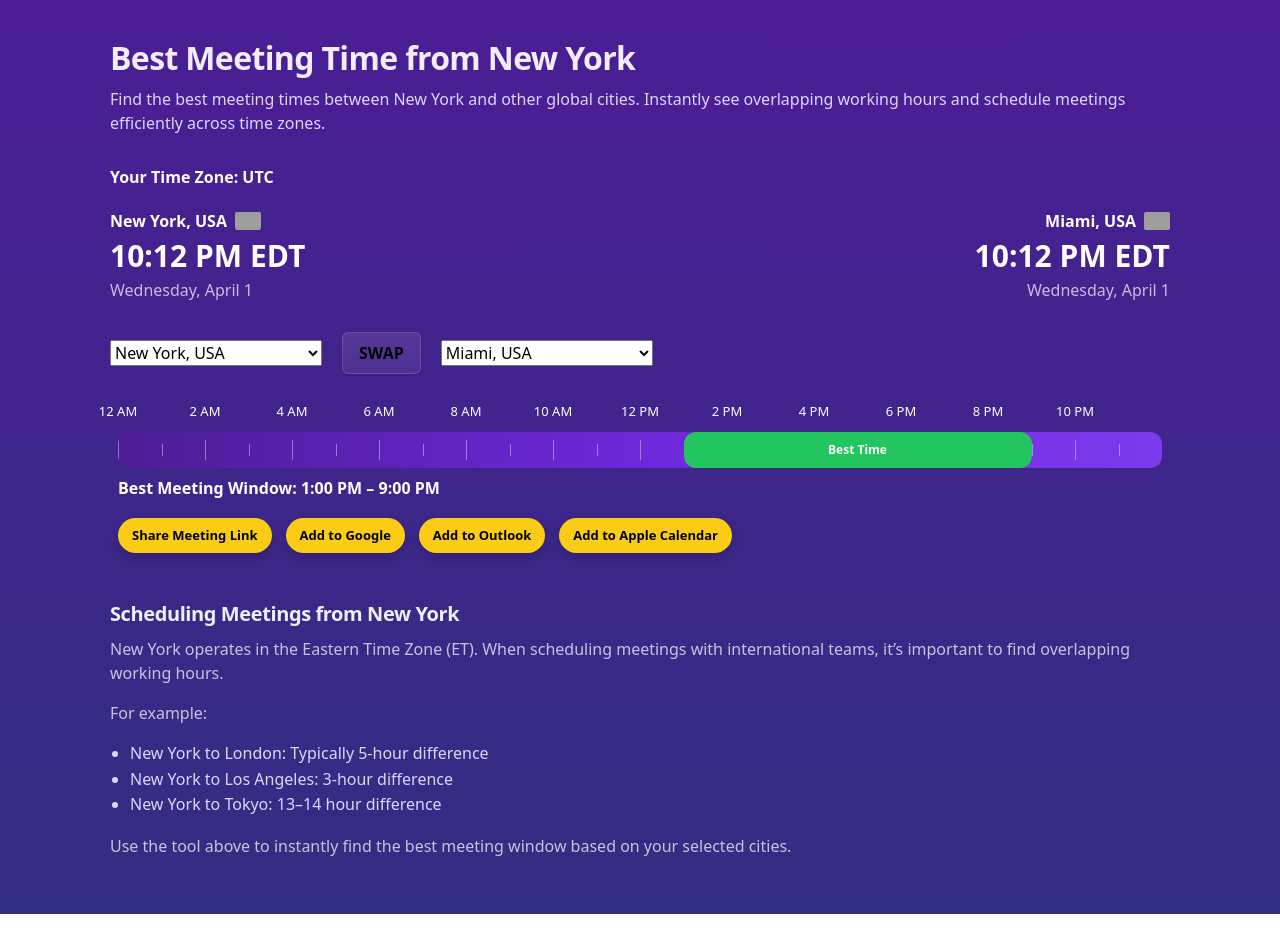
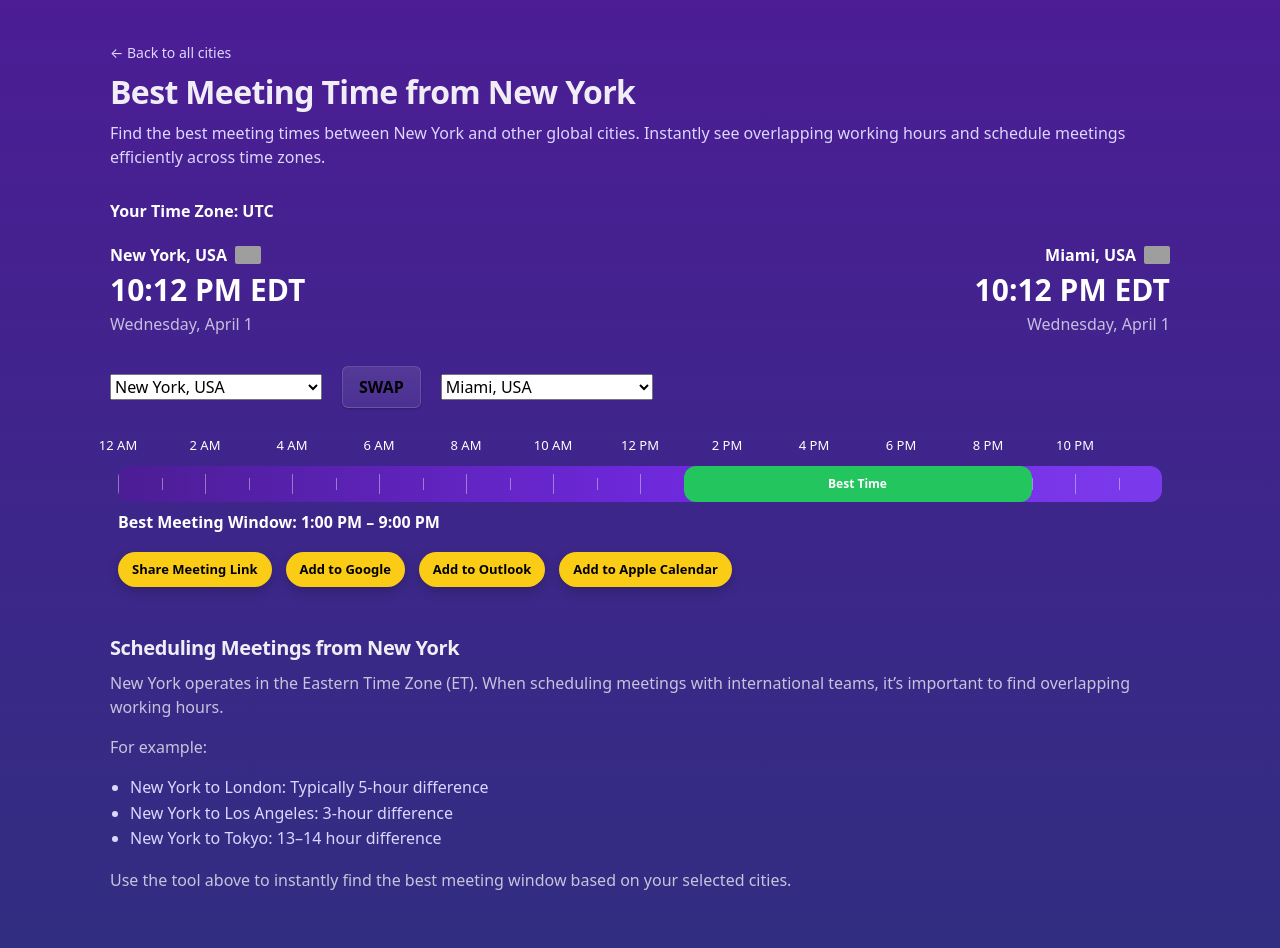
Before and after one commit to techtalk1282/Best-Meeting-Time, a Next.js app: page /best-meeting-time-new-york in a window 1280 px wide. Before the commit the page ends 914 px from the top, so only its background shows below. Built offline with nearby package versions, Linux system fonts and the light colour scheme; grey boxes are pictures that could not be loaded.

Commit message:
feat: add back navigation link to homepage on SEO page

```diff
--- a/app/best-meeting-time-new-york/page.tsx
+++ b/app/best-meeting-time-new-york/page.tsx
@@ -6,10 +6,16 @@ export default function NewYorkMeetingPage() {
   return (
     <main style={{ padding: "40px 20px", maxWidth: "1100px", margin: "0 auto", color: "white" }}>
 
-      {/* ✅ SEO TITLE */}
-      <h1 style={{ fontSize: "32px", fontWeight: "bold", marginBottom: "10px" }}>
-        Best Meeting Time from New York
-      </h1>
+      <div style={{ marginBottom: "10px" }}>
+  <a href="/" style={{ color: "#ddd6fe", fontSize: "14px" }}>
+    ← Back to all cities
+  </a>
+</div>
+
+{/* ✅ SEO TITLE */}
+<h1 style={{ fontSize: "32px", fontWeight: "bold", marginBottom: "10px" }}>
+  Best Meeting Time from New York
+</h1>
 
       {/* ✅ SEO DESCRIPTION */}
       <p style={{ marginBottom: "20px", color: "#ddd6fe" }}>
```
